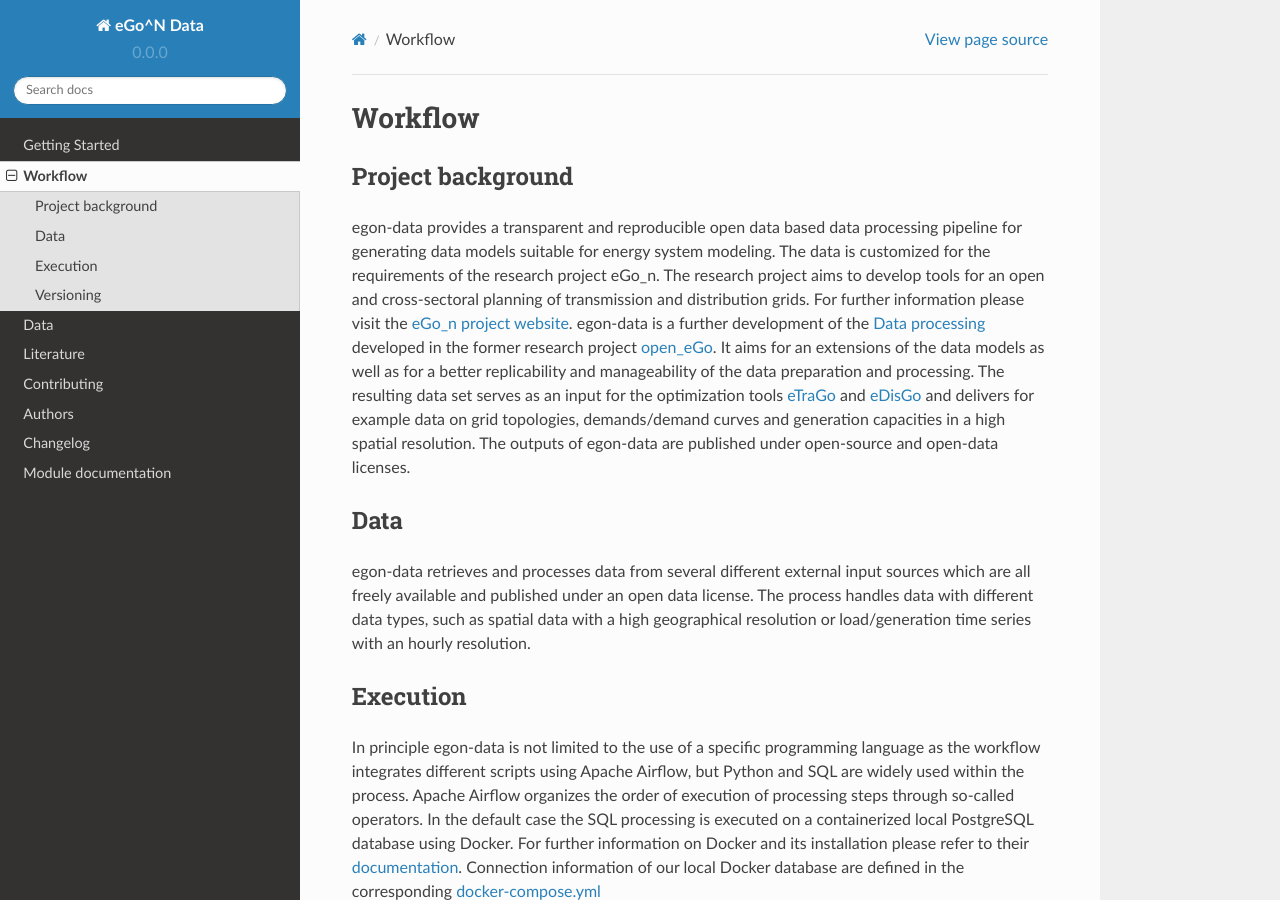
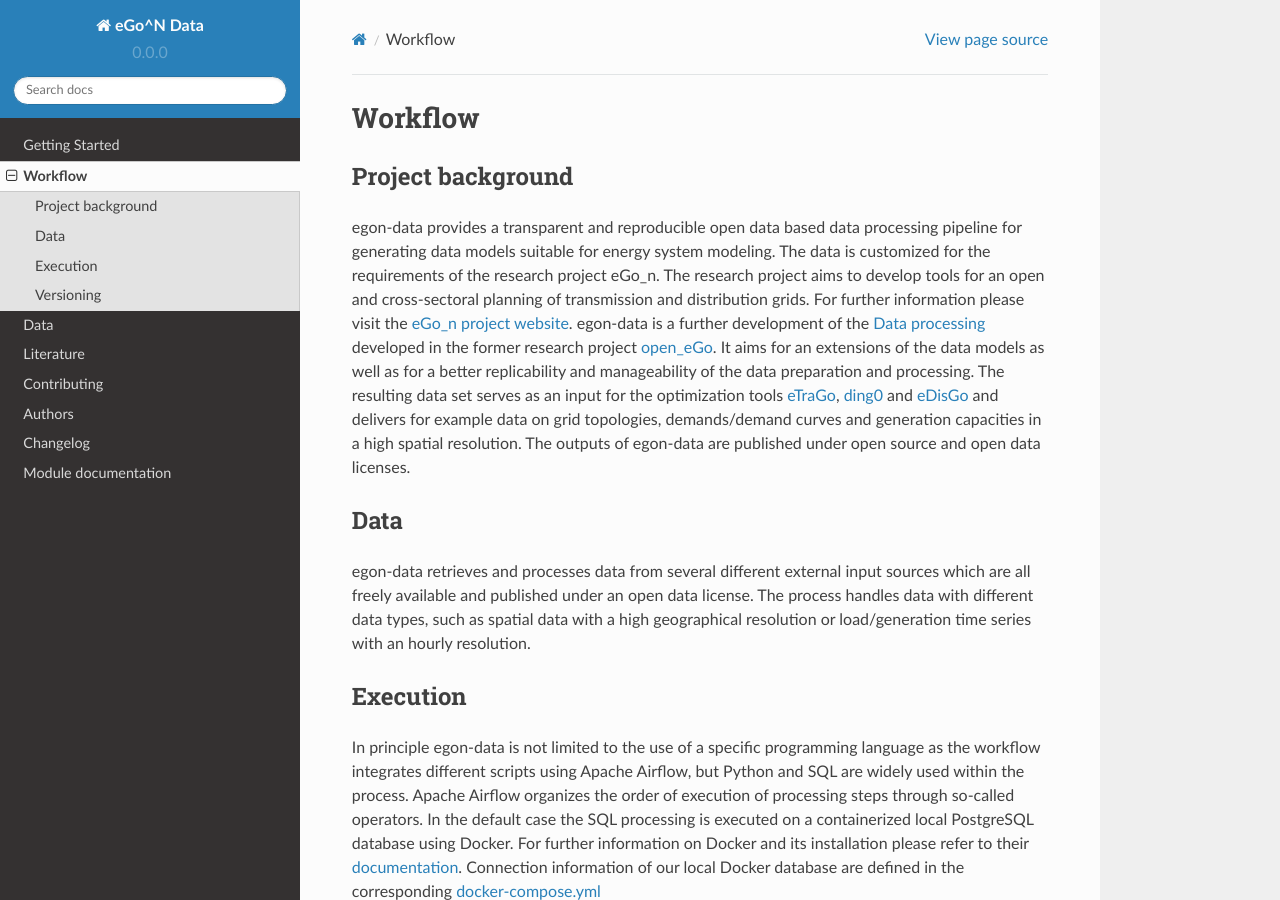
Before and after one commit to openego/eGon-data, a Sphinx documentation site: the page built from docs/workflow.rst, in a window 1280 px wide and 900 px high. Built offline with Sphinx 7.4.7 and the Read the Docs theme 2.0.0, drawn with Linux system fonts in a browser that asks for light colours.

Commit message:
Mention ding0 and small language corrections

```diff
--- a/docs/workflow.rst
+++ b/docs/workflow.rst
@@ -7,7 +7,7 @@ Project background
 
 egon-data provides a transparent and reproducible open data based data processing pipeline for generating data models suitable for energy system modeling. The data is customized for the requirements of the research project eGo_n. The research project aims to develop tools for an open and cross-sectoral planning of transmission and distribution grids. For further information please visit the `eGo_n project website <https://ego-n.org/>`_.
 egon-data is a further development of the `Data processing <https://github.com/openego/data_processing>`_ developed in the former research project `open_eGo <https://openegoproject.wordpress.com/>`_. It aims for an extensions of the data models as well as for a better replicability and manageability of the data preparation and processing.
-The resulting data set serves as an input for the optimization tools `eTraGo <https://github.com/openego/eTraGo>`_ and `eDisGo <https://github.com/openego/eDisGo>`_ and delivers for example data on grid topologies, demands/demand curves and generation capacities in a high spatial resolution. The outputs of egon-data are published under open-source and open-data licenses.
+The resulting data set serves as an input for the optimization tools `eTraGo <https://github.com/openego/eTraGo>`_, `ding0 <https://github.com/openego/ding0>`_ and `eDisGo <https://github.com/openego/eDisGo>`_ and delivers for example data on grid topologies, demands/demand curves and generation capacities in a high spatial resolution. The outputs of egon-data are published under open source and open data licenses.
 
 Data
 ----
```
